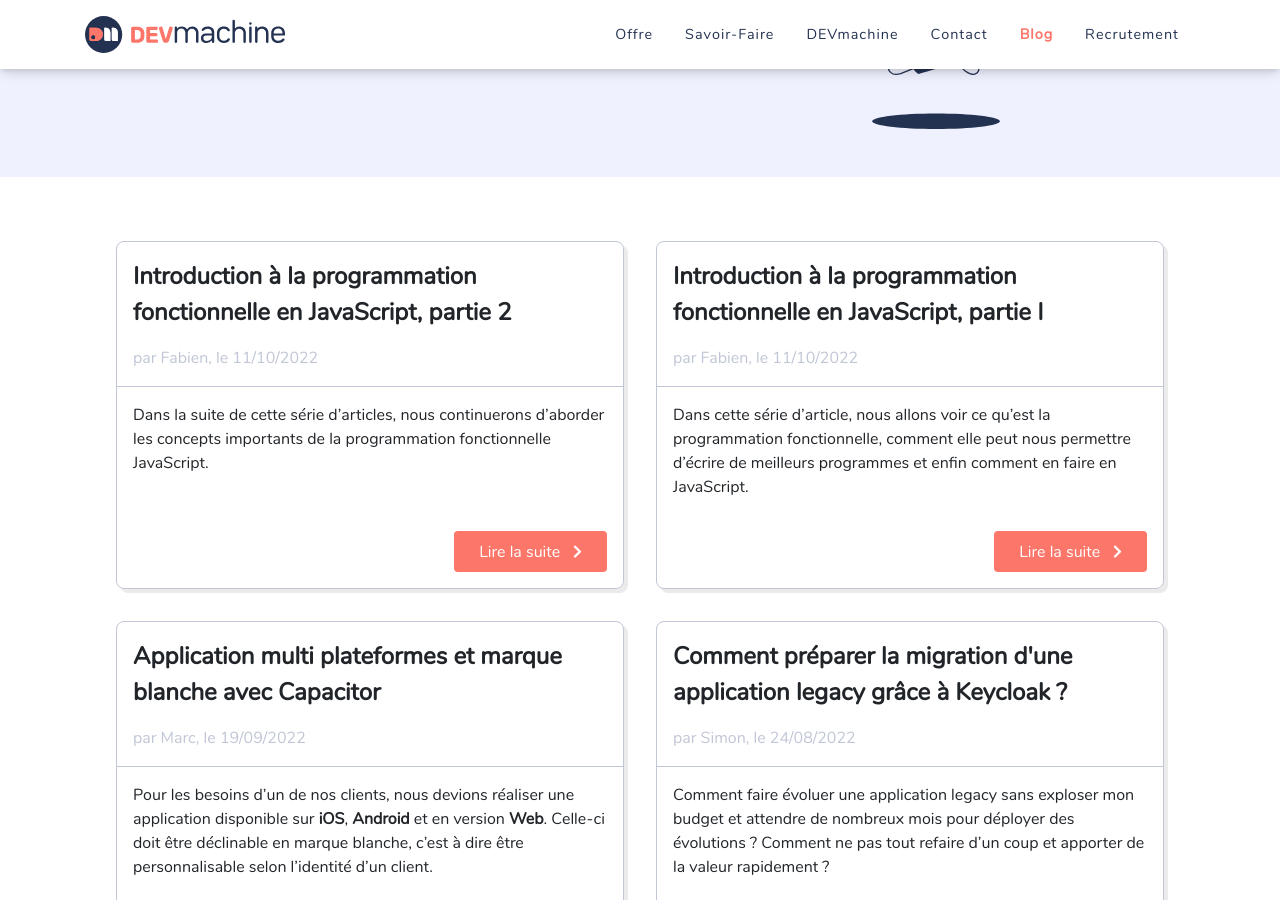
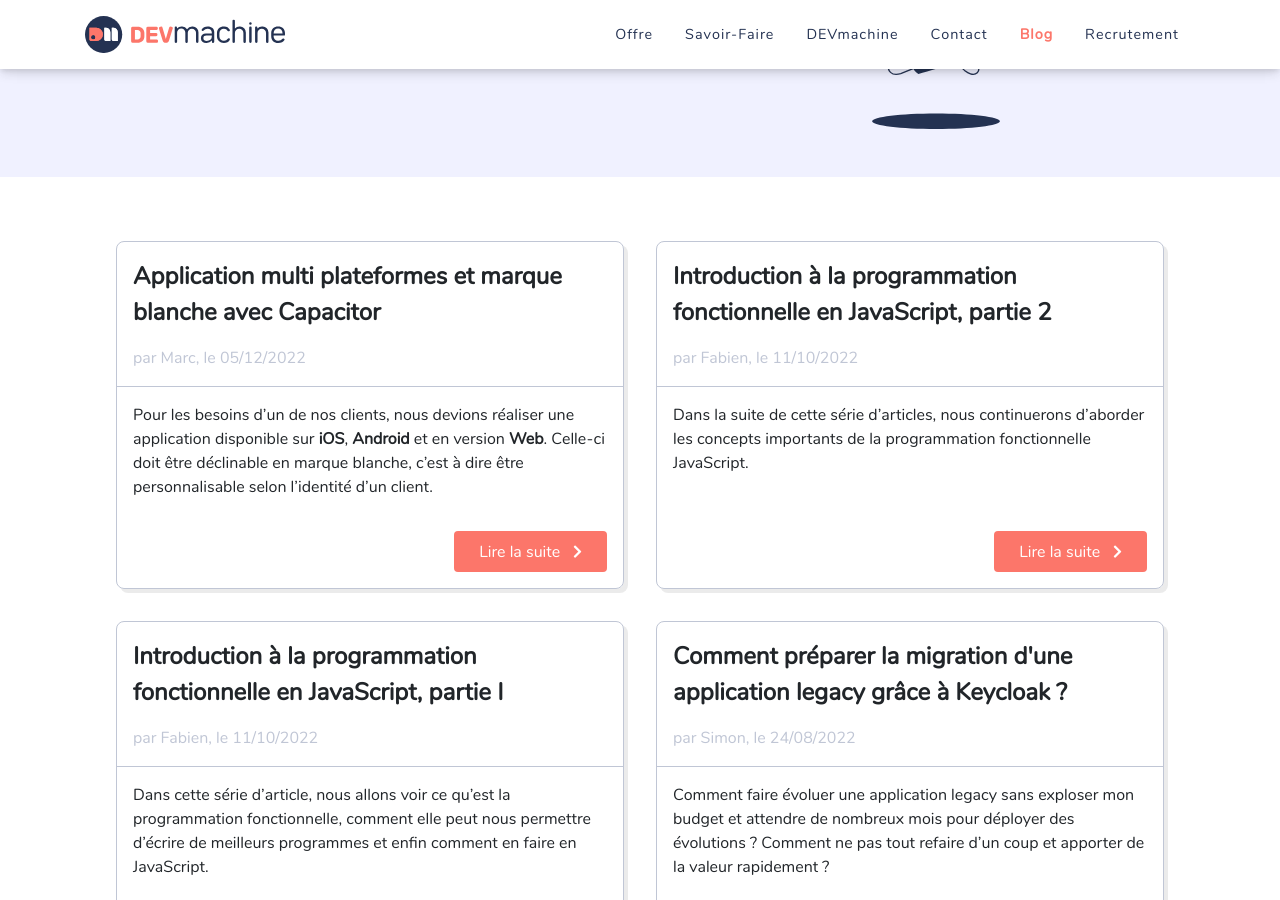
Before and after one commit to DEVmachine-fr/website, a Jekyll site: the page built from pages/blog.html, in a window 1280 px wide and 900 px high, scrolled down 303 px. Built offline with Jekyll 4.4.1, drawn with Linux system fonts in a browser that asks for light colours; nearby versions of some CDN libraries; some web fonts are replaced.

Commit message:
update date

```diff
--- a/pages/offre.html
+++ b/pages/offre.html
@@ -330,7 +330,7 @@
             <span class="info-icon">i</span>
             <div class="desc-on-hover">
               Automatisation des builds des applications mobiles iOS et Android en marque blanche.<br>
-              <a target="_blank" href="/capacitor/js/angular/ci/cd/2022/09/19/capacitorjs.html" class="link-article">Article de blog associé<span aria-hidden="true" class="fas fa-external-link-alt"></span></a>
+              <a target="_blank" href="/capacitor/js/angular/ci/cd/2022/12/05/capacitorjs.html" class="link-article">Article de blog associé<span aria-hidden="true" class="fas fa-external-link-alt"></span></a>
             </div>
           </div>
         </div>
```
Also changed, not shown: _posts/2022-12-05-capacitorjs.md (renamed from _posts/2022-09-19-capacitorjs.md).
